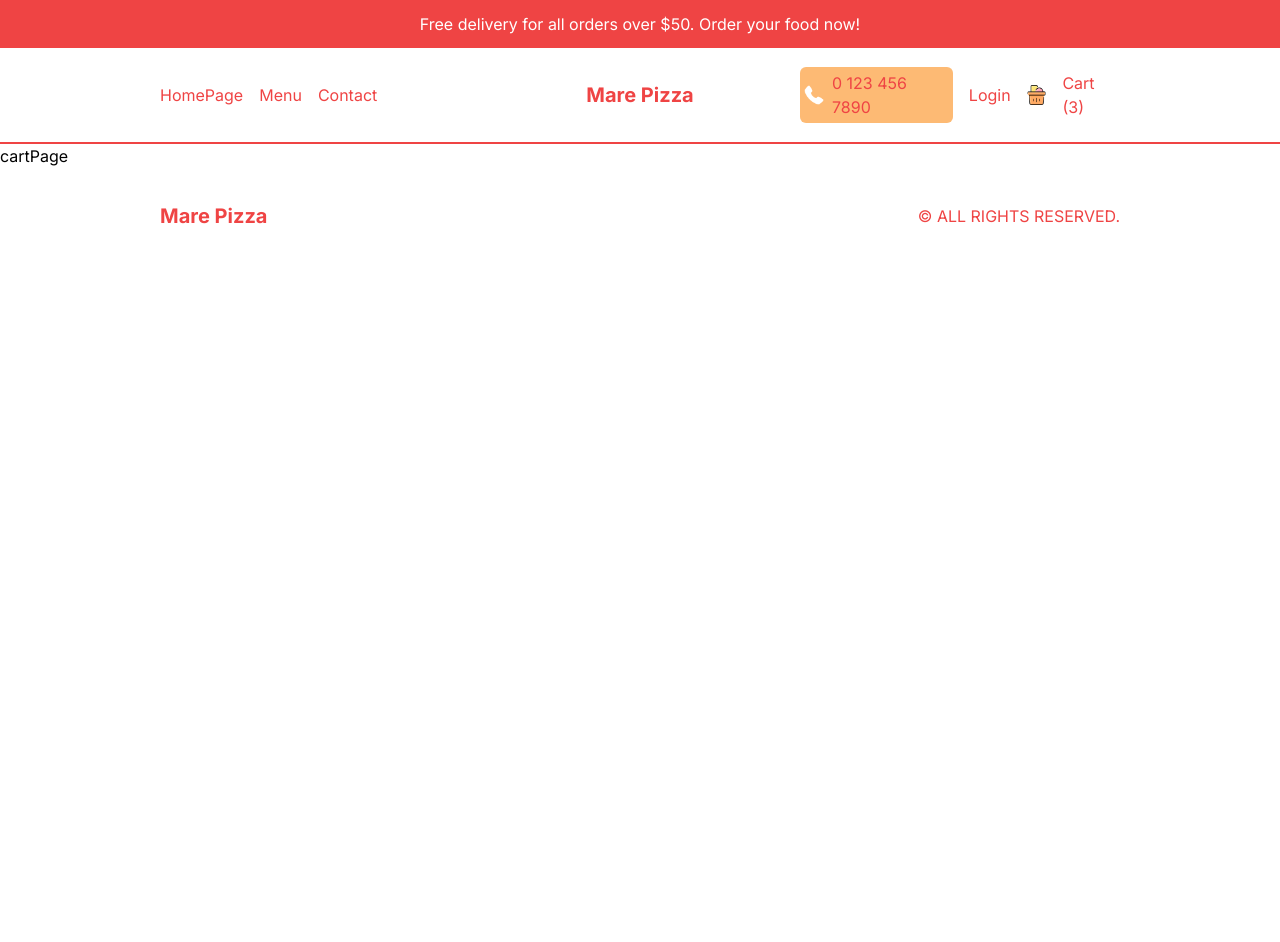
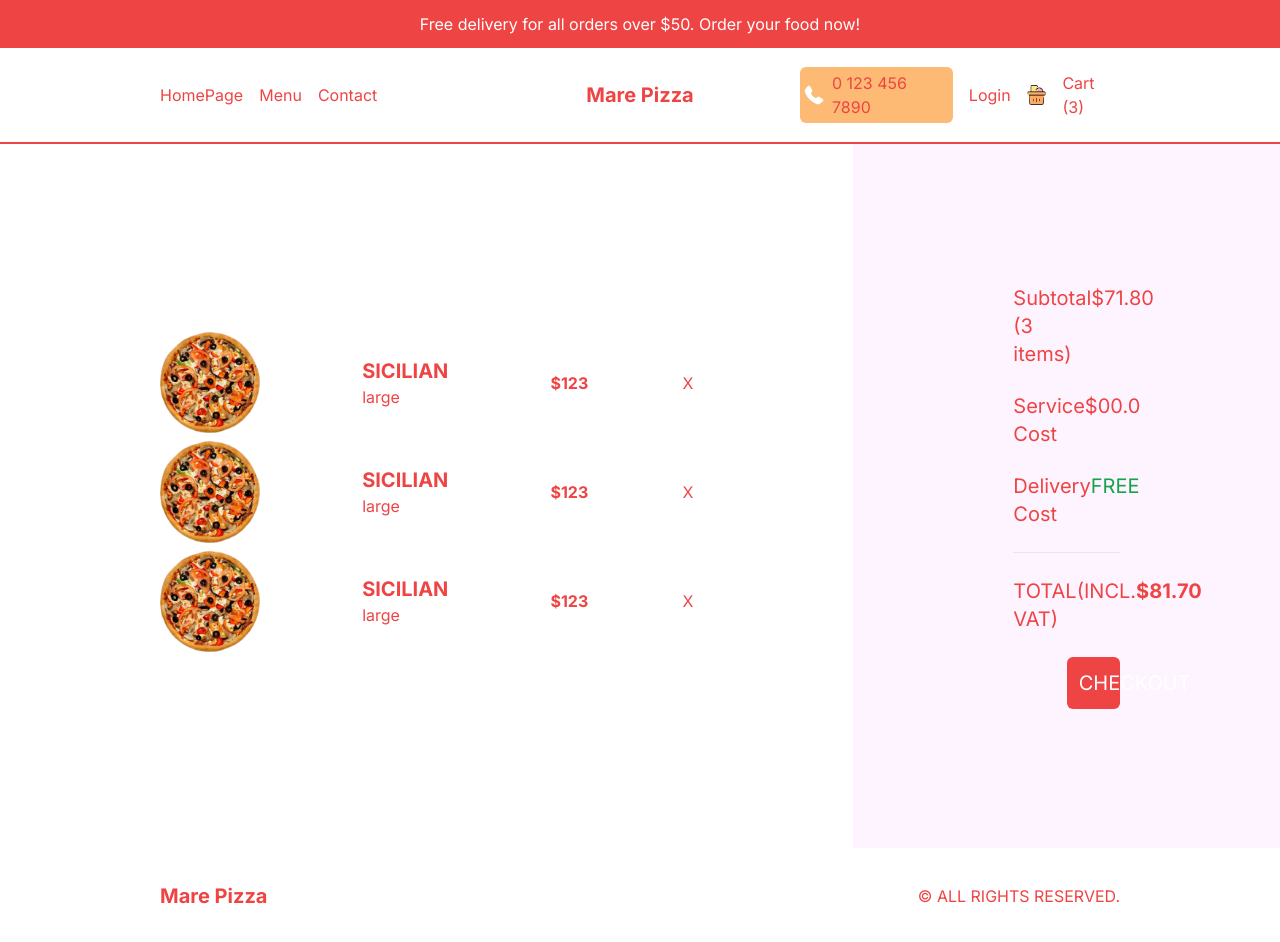
Before and after one commit to DenizOk20/restaurant-food-delivery, a Next.js app: page /cart in a window 1280 px wide. Before the commit the page ends 800 px from the top, so only its background shows below. Built offline with nearby package versions, Linux system fonts and the light colour scheme.

Commit message:
added cart page

```diff
--- a/src/app/cart/page.tsx
+++ b/src/app/cart/page.tsx
@@ -1,8 +1,59 @@
+import Image from 'next/image'
 import React from 'react'
 
 const cartPage = () => {
   return (
-    <div>cartPage</div>
+    <div className='h-[calc(100vh-6rem)] md:h-[calc(100vh-6rem)] flex flex-col text-red-500 lg:flex-row'>
+      <div className='h-1/2 p-4 flex flex-col justify-center overflow-y-scroll scrollbar scrollbar-thin scrollbar-thumb-slate-400 lg:w-2/3 lg:h-full 2xl:w-1/2 lg:px-20 xl:px-40'>
+        <div className='flex justify-between items-center mb-2'>
+          <Image src="/temporary/p1.png" alt='product' width={100} height={100}/>
+          <div className='p-2'>
+            <h2 className='font-bold text-xl uppercase'>Sicilian</h2>
+            <span>large</span>
+          </div>
+          <span className='font-bold'>$123</span>
+          <span className='cursor-pointer'>X</span>
+        </div>
+        <div className='flex justify-between items-center mb-2'>
+          <Image src="/temporary/p1.png" alt='product' width={100} height={100}/>
+          <div className='p-2'>
+            <h2 className='font-bold text-xl uppercase'>Sicilian</h2>
+            <span>large</span>
+          </div>
+          <span className='font-bold'>$123</span>
+          <span className='cursor-pointer'>X</span>
+        </div>
+        <div className='flex justify-between items-center mb-2'>
+          <Image src="/temporary/p1.png" alt='product' width={100} height={100}/>
+          <div className='p-2'>
+            <h2 className='font-bold text-xl uppercase'>Sicilian</h2>
+            <span>large</span>
+          </div>
+          <span className='font-bold'>$123</span>
+          <span className='cursor-pointer'>X</span>
+        </div>
+      </div>
+      <div className='h-1/2 p-4 bg-fuchsia-50 flex flex-col gap-4 justify-center lg:w-1/3 2xl:w-1/2 lg:h-full lg:px-20 xl:px-40 xl:text-xl xl:gap-6'>
+        <div className='flex justify-between'>
+          <span>Subtotal (3 items)</span>
+          <span>$71.80</span>
+        </div>
+        <div className='flex justify-between'>
+          <span>Service Cost</span>
+          <span>$00.0</span>
+        </div>
+        <div className='flex justify-between'>
+          <span>Delivery Cost</span>
+          <span className='text-green-600'>FREE</span>
+        </div>
+        <hr />
+        <div className="flex justify-between">
+          <span className="">TOTAL(INCL. VAT)</span>
+          <span className="font-bold">$81.70</span>
+        </div>
+        <button className='bg-red-500 text-white p-3 rounded-md w-1/2 self-end'>CHECKOUT</button>
+      </div>
+    </div>
   )
 }
 
```
